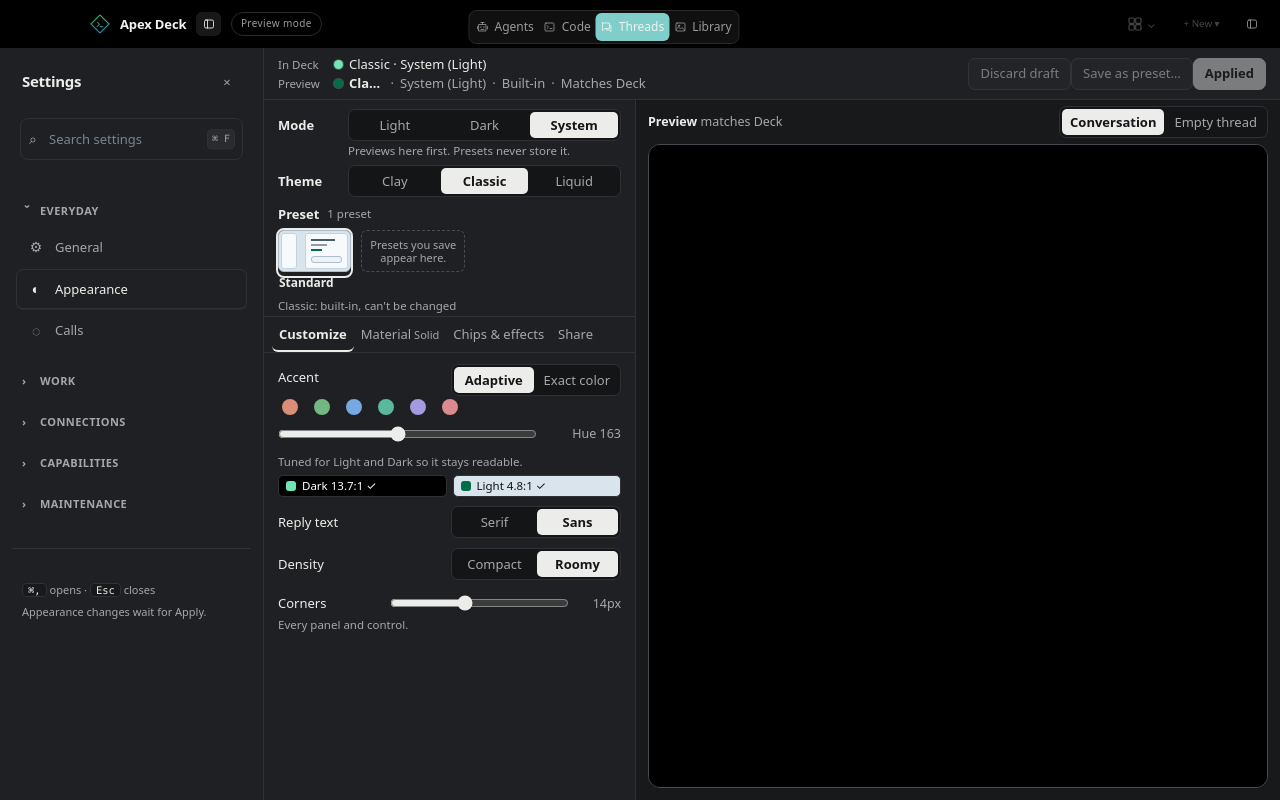
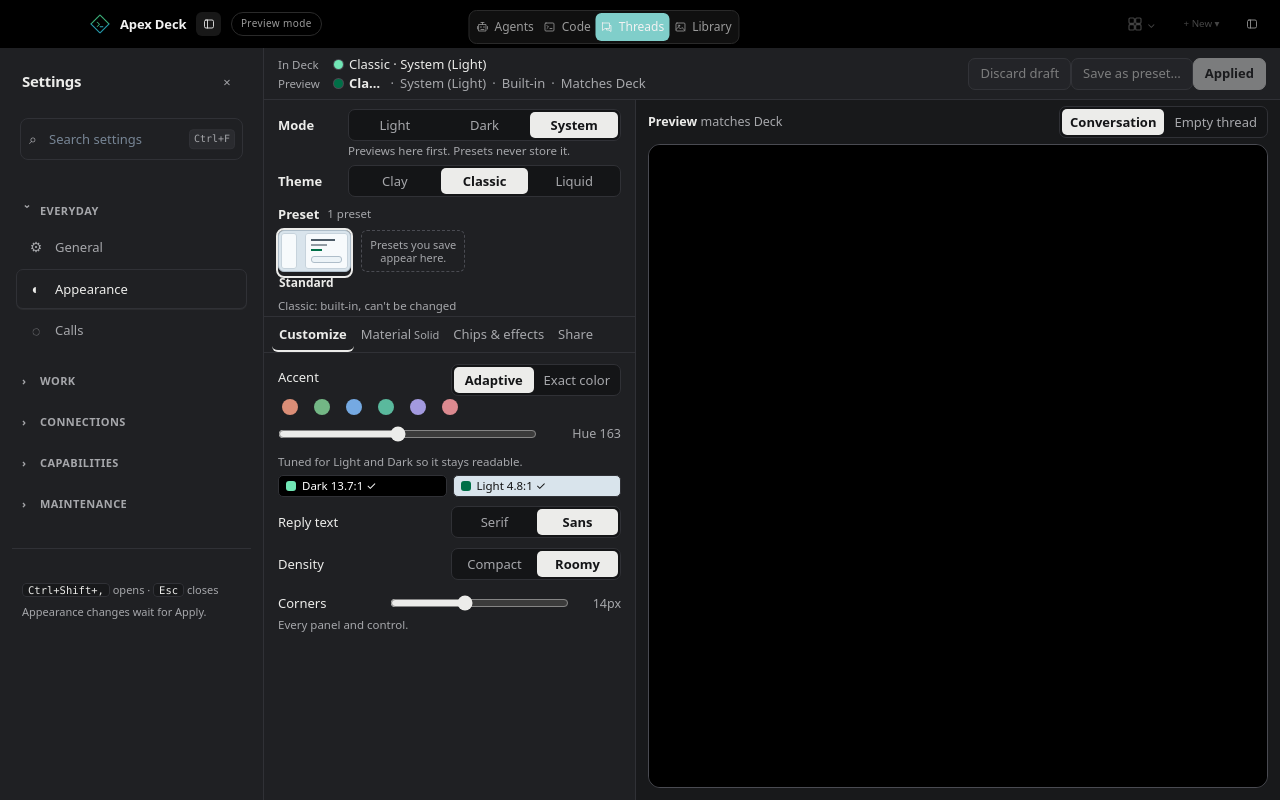
Before and after one commit to l1quid8/Apex-Deck, a React (Vite) app: page / in a window 1280 px wide. Both pictures are taken after a click on the button 178 px from the left and 760 px from the top of the page. Built offline with nearby package versions, Linux system fonts and the light colour scheme.

Commit message:
fix(windows): show active Settings shortcut labels

```diff
--- a/src/SettingsPage.tsx
+++ b/src/SettingsPage.tsx
@@ -115,6 +115,8 @@ function ScopeBadge({ label }: { label: string }) {
 }
 
 export function SettingsPage({ section, onSection, settings, onChange, appearanceStudio, agents, profiles, backend, updates = null, onRestartToUpdate, onClose }: Props) {
+  const mac = /Mac|iPhone|iPad/.test(navigator.platform || navigator.userAgent);
+  const settingsShortcut = shortcutList(mac).find(binding => binding.label === 'Settings')!.keys;
   const systemDark = useSystemDark();
   const navFocusRef = useRef<HTMLElement>(null);
   const mainRef = useRef<HTMLElement>(null);
@@ -335,7 +337,7 @@ export function SettingsPage({ section, onSection, settings, onChange, appearanc
       <div className="settings-search-wrap">
         <span aria-hidden="true" className="search-icon">⌕</span>
         <input ref={searchRef} type="search" aria-label="Search settings" placeholder="Search settings" value={searchQuery} onChange={e=>handleSearch(e.target.value)} />
-        <kbd>⌘ F</kbd>
+        <kbd>{mac ? '⌘ F' : 'Ctrl+F'}</kbd>
         {searchQuery && <button className="icon search-clear" aria-label="Clear search" onClick={()=>handleSearch('')}>×</button>}
       </div>
       <nav ref={navFocusRef} aria-label="Settings sections">
@@ -357,7 +359,7 @@ export function SettingsPage({ section, onSection, settings, onChange, appearanc
         <span className="save-state-inline" role="status" aria-live="polite">
           {saveState==='saving' ? 'Saving…' : saveState==='saved' ? '✓ Saved' : saveState==='error' ? 'Could not save' : ''}
         </span>
-        <span><kbd>⌘,</kbd> opens · <kbd>Esc</kbd> closes</span>
+        <span><kbd>{settingsShortcut}</kbd> opens · <kbd>Esc</kbd> closes</span>
         <span>{resolvedSection==='appearance' ? 'Appearance changes wait for Apply.' : 'Changes save as you make them.'}</span>
       </div>
     </aside>
--- a/src/Sidebar.tsx
+++ b/src/Sidebar.tsx
@@ -16,6 +16,7 @@ import { Glyph, ProjectFolder } from "./SidebarIcons";
 import { DeckIcon } from "./DeckIcon";
 import { ThreadName } from "./ThreadName";
 import { WorkspaceHostMenu } from "./WorkspaceHostMenu";
+import { shortcutList } from "./shortcuts";
 
 // The rail, as in Codex: Pinned, Projects and Recents. Projects mixes This
 // Mac's folders and servers' folders in host groups. App owns the data and the actions; this
@@ -101,6 +102,8 @@ function marquee(row: HTMLElement) {
 const menuKey = (event: ReactKeyboardEvent) => event.key === "ContextMenu" || (event.shiftKey && event.key === "F10");
 
 export function ProjectSidebar(props: ProjectSidebarProps) {
+  const mac = /Mac|iPhone|iPad/.test(navigator.platform || navigator.userAgent);
+  const settingsShortcut = shortcutList(mac).find(binding => binding.label === 'Settings')!.keys;
   const { backend, section, panes, workspaces, deleting, hosts } = props;
   const lists = useMemo(() => sidebarSections(panes, workspaces, section, deleting), [panes, workspaces, section, deleting]);
   const groups = useMemo(() => projectGroups(lists.projects, hosts.map(h => h.id)), [lists.projects, hosts]);
@@ -372,7 +375,7 @@ export function ProjectSidebar(props: ProjectSidebarProps) {
         <button className={props.appearanceOpen ? "icon active" : "icon"} onClick={props.onOpenAppearance} aria-label="Appearance" title="Appearance" aria-pressed={props.appearanceOpen}>
           <DeckIcon name="moon" />
         </button>
-        <button className={props.settingsOpen ? "icon active" : "icon"} onClick={props.onOpenSettings} aria-label={props.appearanceDraftCount ? `Settings, ${props.appearanceDraftCount} unapplied appearance change${props.appearanceDraftCount === 1 ? "" : "s"}` : "Settings"} title="Settings (⌘,)" aria-pressed={props.settingsOpen}>
+        <button className={props.settingsOpen ? "icon active" : "icon"} onClick={props.onOpenSettings} aria-label={props.appearanceDraftCount ? `Settings, ${props.appearanceDraftCount} unapplied appearance change${props.appearanceDraftCount === 1 ? "" : "s"}` : "Settings"} title={`Settings (${settingsShortcut})`} aria-pressed={props.settingsOpen}>
           <DeckIcon name="settings" />
           {props.appearanceDraftCount ? <span className="appearance-draft-count" aria-hidden="true">{props.appearanceDraftCount}</span> : null}
         </button>
```
Also changed, not shown: 1 other file (tests, documents, lock files or other folders).
